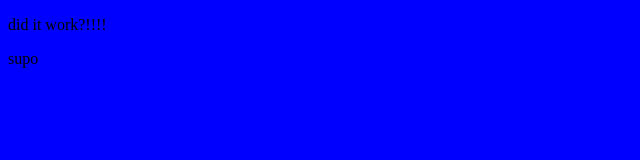
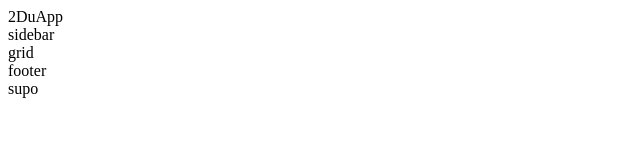
Before and after one commit to monkeC0der/todo-list, a website built with webpack: page src/index.html in a window 1280 px wide. Shown: the whole page, without its empty margins (0-640 px from the left). Built offline with nearby package versions, Linux system fonts and the light colour scheme.

Commit message:
Add skeleton to src index.html in preparation for adding content

```diff
--- a/src/index.html
+++ b/src/index.html
@@ -2,10 +2,15 @@
 <html>
   <head>
     <meta charset="utf-8" />
-    <title>Getting Started</title>
+    <title>2DuApp:D</title>
 
   </head>
   <body>
-   <p>did it work?!!!!</p>
+   <nav>2DuApp</nav>
+   <div id="sidebar-todo-container">
+    <div id="sidebar">sidebar</div>
+    <div id="todo-grid">grid</div>
+   </div>
+   <div id="footer">footer</div>
   </body>
 </html>
--- a/src/styles.css
+++ b/src/styles.css
@@ -1,3 +1,3 @@
 body {
-    background-color: blue;
+    background-color: white;
 }
```
Also changed, not shown: dist/index.html, dist/main.js.
